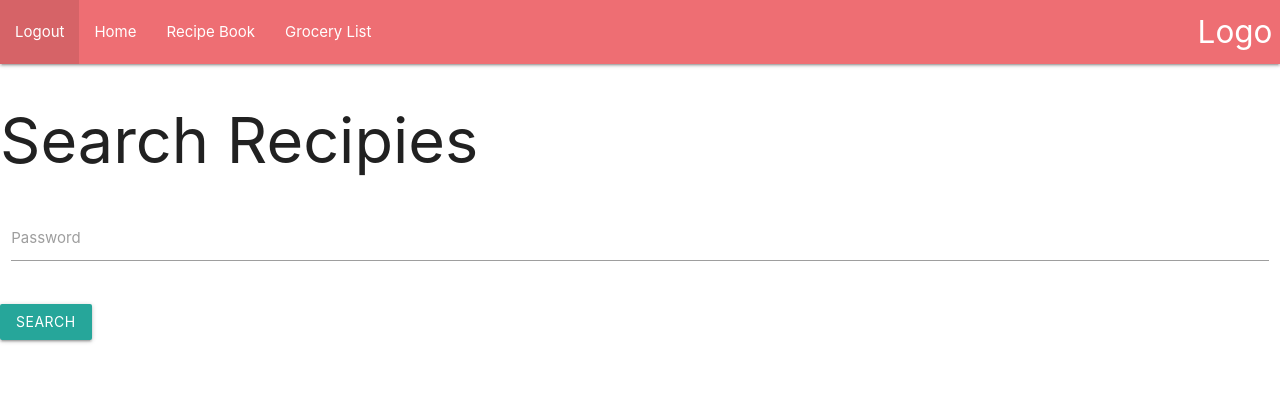
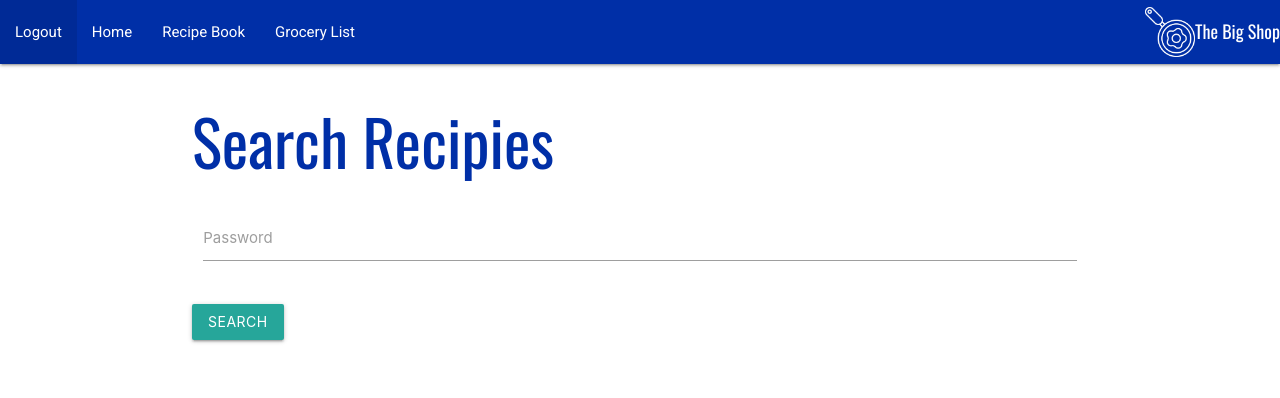
Before and after one commit to russfraze/Food_prep_App_Capstone, a Django app: page /bigshop/index/ in a window 1280 px wide. Shown: the top 398 px of the page. Run offline with Django 3.2, Linux system fonts and the light colour scheme; a user stored in the database is signed in.

Commit message:
Styling started

```diff
--- a/Big_Shop_project/bigshop/templates/bigshop/base.html
+++ b/Big_Shop_project/bigshop/templates/bigshop/base.html
@@ -1,3 +1,4 @@
+{% load static %}
 <!DOCTYPE html>
 <html lang="en">
 
@@ -13,6 +14,59 @@
     <script src="https://cdn.jsdelivr.net/npm/vue@2/dist/vue.js"></script>
     <!--axios-->
     <script src="https://cdn.jsdelivr.net/npm/axios/dist/axios.min.js"></script>
+    <!--google fonts-->
+    <link rel="preconnect" href="https://fonts.googleapis.com">
+    <link rel="preconnect" href="https://fonts.gstatic.com" crossorigin>
+    <link href="https://fonts.googleapis.com/css2?family=Oswald:wght@400;600&family=Roboto&display=swap"
+        rel="stylesheet">
+
+    <style>
+        h1 {
+            font-family: 'Oswald', sans-serif;
+            color: #002fa7;
+
+        }
+
+        h2 {
+            font-family: 'Oswald', sans-serif;
+            color: #002fa7;
+            size: 10px;
+        }
+
+        h4 {
+            font-family: 'Oswald', sans-serif;
+            color: #ffffff;
+            font-size: 18px;
+            margin: 0px;
+        }
+
+        p {
+            font-family: 'Roboto', sans-serif;
+        }
+
+        .nav-wrapper {
+            display: flex;
+            flex-direction: row;
+            align-content: center;
+            background-color: #002fa7;
+            font-family: 'Roboto', sans-serif;
+            justify-content: space-between;
+        }
+
+        .logo{
+            display: flex;
+            flex-direction: row;
+            align-items: center;
+        }
+
+        .logo img{
+            height: 50px;
+        }
+
+
+
+
+    </style>
 </head>
 
 <body>
@@ -22,7 +76,7 @@
 
         <nav>
             <div class="nav-wrapper">
-                <a href="#" class="brand-logo right">Logo</a>
+                <div>
                     <ul id="nav-mobile" class="left hide-on-med-and-down">
                         {% if user.is_authenticated %}
                         <li><a href="{% url 'users:login' %}">Logout</a></li>
@@ -35,13 +89,20 @@
                         {% endif %}
                     </ul>
                 </div>
+
+                <div class="logo">
+                    <img src="{% static 'bigshop/white.png' %}" />
+                    <h4>The Big Shop</h4>
+                </div>
+            </div>
         </nav>
 
-
+        <div class="container">
             <h1>{% block title %}{% endblock %}</h1>
             <main>
                 {% block content %} {% endblock %}
             </main>
+        </div>
 
 
 
--- a/Big_Shop_project/bigshop/templates/bigshop/index.html
+++ b/Big_Shop_project/bigshop/templates/bigshop/index.html
@@ -1,10 +1,16 @@
 {% extends 'bigshop/base.html' %}
 
 {% block content %}
-
+<style>
+       .info-panel{
+            display: flex;
+            background-color: #002fa7;
+            color: white;
+        }
+</style>
 <!-- Page Content -->
 <div id="app">
-        {% csrf_token %}
+
     <h1>[[ title ]]</h1>
 
     <div class="row">
@@ -21,6 +27,8 @@
         <h2 v-on:click="getDetails(recipe)">[[recipe.title]]</h2>
         <img v-bind:src="recipe.image" alt="">
         <div v-if="recipe.details">[[recipe.details.sourceUrl]]</div>
+
+        <div class="info-panel">
             <div v-if="recipe.has_details">
                 <ul>
                     <li> calories: [[recipe.nutrition.calories]]</li>
@@ -36,7 +44,7 @@
             </div>
 
             <button v-if="recipe.has_details" v-on:click="saveRecipe(recipe)" class="btn">save</button>
-
+        </div>
     </div>
 
 
@@ -56,15 +64,15 @@
             search_term: 'kale',
             recipes: [{
                 name: '',
-                    image:'',
-                    sourceURL:'',
-                    ingredients:[],
+                image: '',
+                sourceURL: '',
+                ingredients: [],
                 nutrition:
                 {
-                        calories:'',
-                        protein:'',
-                        fat:'',
-                        carbs:'',
+                    calories: '',
+                    protein: '',
+                    fat: '',
+                    carbs: '',
                 }
                 ,
 
@@ -73,7 +81,7 @@
 
         methods: {
 
-                saveRecipe: function(recipe){
+            saveRecipe: function (recipe) {
                 axios({
                     method: 'post',
                     url: '{% url "bigshop:save" %}',
@@ -143,7 +151,7 @@
                     }
                 }).then((response) => {
                     let recipes = response.data.results
-                        for (let i=0; i<recipes.length; i++) {
+                    for (let i = 0; i < recipes.length; i++) {
                         recipes[i].has_details = false
                         recipes[i].details = {}
                         recipes[i].nutrition = {}
```
Also changed, not shown: Big_Shop_project/bigshop/templates/bigshop/list.html (+6 -4 lines), Big_Shop_project/bigshop/static/bigshop/white.png (added). Lines whose indentation alone changed are shown as unchanged.
